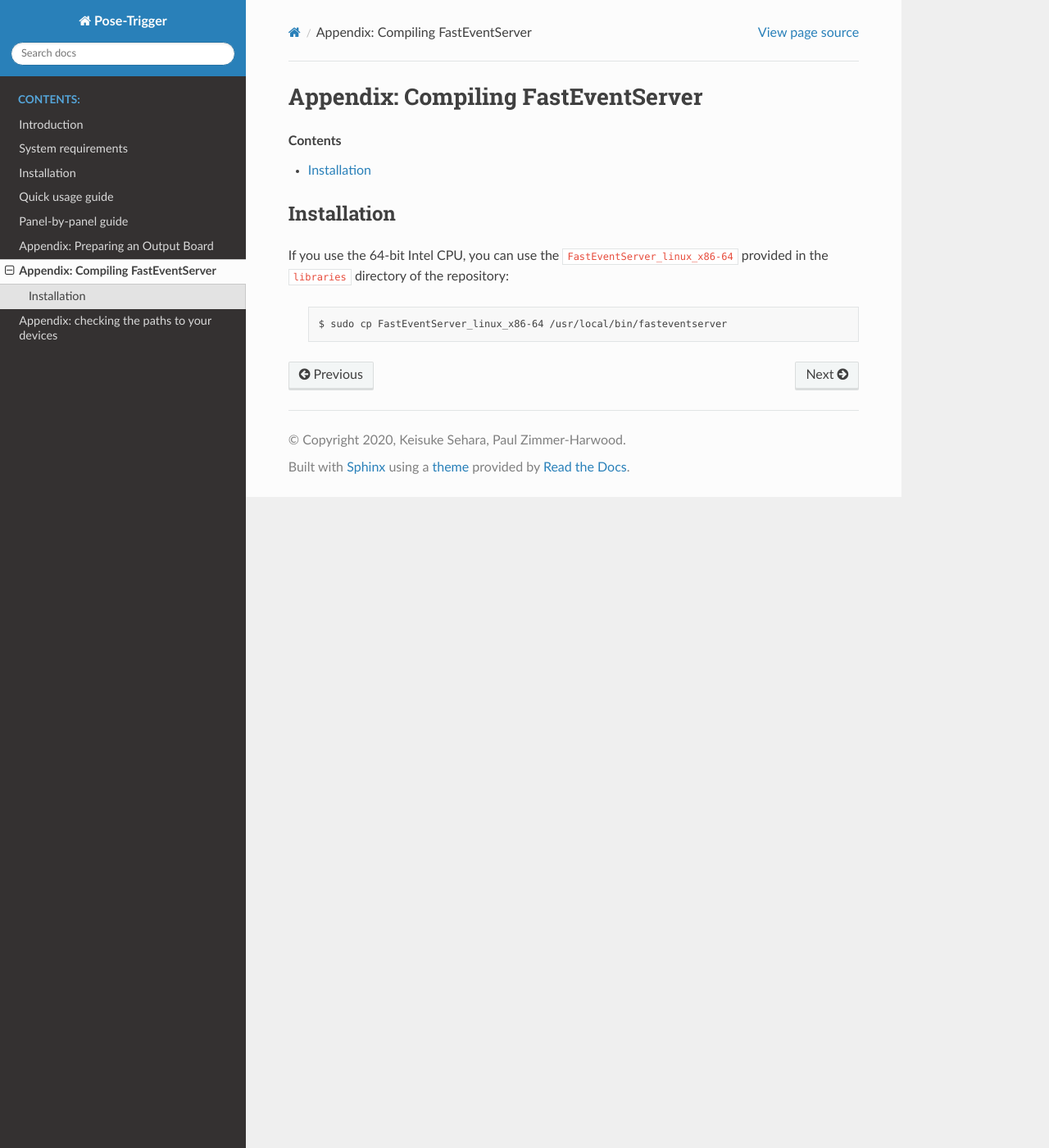
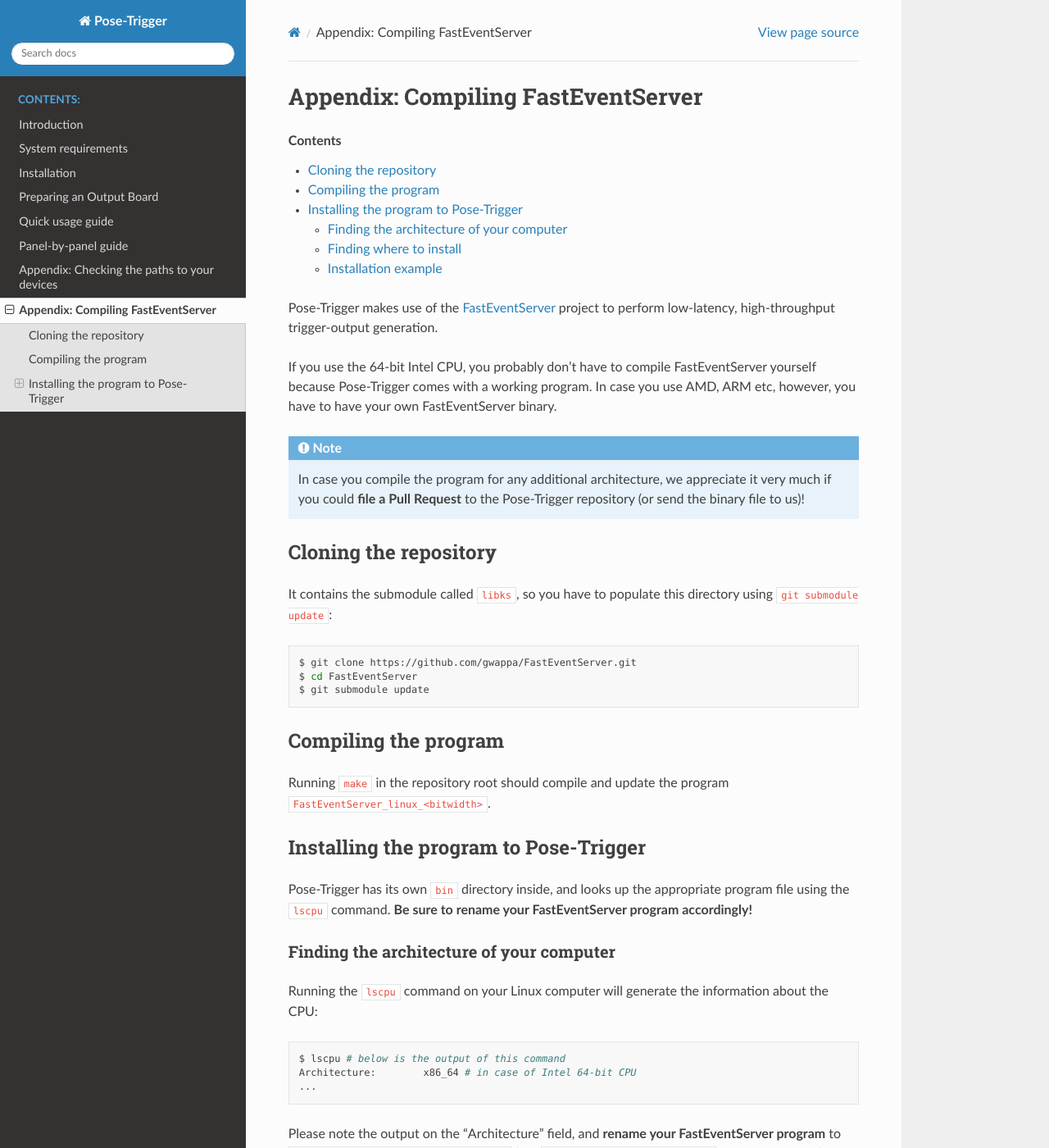
Before and after one commit to gwappa/python-posetrigger, a Sphinx documentation site: the page built from docs/source/fasteventserver.rst, in a window 1280 px wide and 1400 px high. Shown: the whole window at 82% size. Built offline with Sphinx 7.4.7 and the Read the Docs theme 2.0.0, drawn with Linux system fonts in a browser that asks for light colours; some of the changed text lies outside the part shown.

Commit message:
docs: add FastEventServer

```diff
--- a/docs/source/fasteventserver.rst
+++ b/docs/source/fasteventserver.rst
@@ -5,11 +5,70 @@
    :local:
    :depth: 3
 
-Installation
-------------
+Pose-Trigger makes use of the `FastEventServer <https://doi.org/10.5281/zenodo.3843623>`_ project to perform low-latency, high-throughput trigger-output generation.
 
-If you use the 64-bit Intel CPU, you can use the ``FastEventServer_linux_x86-64`` provided in the ``libraries`` directory of the repository:
+If you use the 64-bit Intel CPU, you probably don't have to compile FastEventServer yourself because Pose-Trigger comes with a working program.
+In case you use AMD, ARM etc, however, you have to have your own FastEventServer binary.
 
-   .. code-block:: Bash
+.. note::
 
-       $ sudo cp FastEventServer_linux_x86-64 /usr/local/bin/fasteventserver
+	In case you compile the program for any additional architecture, we appreciate it very much if you could **file a Pull Request** to the Pose-Trigger repository (or send the binary file to us)!
+
+Cloning the repository
+-----------------------
+
+It contains the submodule called ``libks``, so you have to populate this directory using ``git submodule update``:
+
+.. code-block:: Bash
+
+    $ git clone https://github.com/gwappa/FastEventServer.git
+    $ cd FastEventServer
+    $ git submodule update
+
+Compiling the program
+----------------------
+
+Running ``make`` in the repository root should compile and update the program ``FastEventServer_linux_<bitwidth>``.
+
+Installing the program to Pose-Trigger
+---------------------------------------
+
+Pose-Trigger has its own ``bin`` directory inside, and looks up the appropriate program file using the ``lscpu`` command. **Be sure to rename your FastEventServer program accordingly!**
+
+Finding the architecture of your computer
+^^^^^^^^^^^^^^^^^^^^^^^^^^^^^^^^^^^^^^^^^^
+
+Running the ``lscpu`` command on your Linux computer will generate the information about the CPU:
+
+.. code-block:: Bash
+
+    $ lscpu # below is the output of this command
+    Architecture:        x86_64 # in case of Intel 64-bit CPU
+    ...
+
+Please note the output on the "Architecture" field, and **rename your FastEventServer program** to ``FastEventServer_linux_<Architecture>`` (e.g. ``FastEventServer_linux_x86_64`` in the above case).
+
+Finding where to install
+^^^^^^^^^^^^^^^^^^^^^^^^^
+
+As mentioned above, Pose-Trigger looks for its own ``bin`` directory, i.e. ``<path/to/python/posetrigger>/bin``.
+
+You can check out the exact value of ``<path/to/python/posetrigger>`` by running:
+
+.. code-block:: Bash
+
+    $ python -c "import posetrigger; print(posetrigger.__file__)"
+    /home/mouse/anaconda3/envs/posetrigger/lib/python3.7/site-packages/posetrigger/__init__.py
+
+Installation example
+^^^^^^^^^^^^^^^^^^^^^
+
+Together, you can install the FastEventServer binary e.g. by running:
+
+.. code-block:: Bash
+
+    $ make # compile
+    $ CPUARCH=`lscpu | grep Arch | sed -e 's/Architecture: \+/g'` # detect architecture
+    $ ROOTDIR=`python -c "import posetrigger; print(posetrigger.__file__)" | xargs dirname`
+    $ BINDIR="$ROOTDIR/bin" # identify the directory to install
+    $ cp FastEventServer_linux_64bit "$BINDIR/FastEventServer_linux_$CPUARCH" # copy the file
--- a/docs/source/index.rst
+++ b/docs/source/index.rst
@@ -21,11 +21,11 @@
    intro
    requirements
    install
+   outputboards
    quick
    panels
-   outputboards
+   paths
    fasteventserver
-   paths
 
 .. image:: http://i.creativecommons.org/p/zero/1.0/88x31.png
 
--- a/docs/source/outputboards.rst
+++ b/docs/source/outputboards.rst
@@ -1,5 +1,5 @@
-Appendix: Preparing an Output Board
-===================================
+Preparing an Output Board
+==========================
 
 .. contents:: Contents
    :local:
--- a/docs/source/panels.rst
+++ b/docs/source/panels.rst
@@ -140,6 +140,7 @@
     What the panel will look like after launching FastEventServer
 
 .. caution::
+
     For the time being, any errors on the startup of the FastEventServer program
     **will not be reported until it shuts down**.
 
@@ -149,7 +150,7 @@
 
     .. code-block:: Bash
 
-        ***failed to ...
+        ***failed to initialize the output driver: ...
 
     This seems to be the bug on FastEventServer (will be fixed at some point in the future).
 
--- a/docs/source/paths.rst
+++ b/docs/source/paths.rst
@@ -1,4 +1,4 @@
-Appendix: checking the paths to your devices
+Appendix: Checking the paths to your devices
 =============================================
 
 .. contents:: Contents
--- a/docs/source/requirements.rst
+++ b/docs/source/requirements.rst
@@ -17,7 +17,9 @@
 
 3. For a faster working of DeepLabCut, **NVIDIA graphics board with a large amount of RAM** is required.
 
-    .. note:: For example, running DeepLabCut on ResNet-50 requires ~10.6 GB of RAM,
+    .. note::
+
+        For example, running DeepLabCut on ResNet-50 requires ~10.6 GB of RAM,
         so we use `GeForce RTX 2080 Ti`_ that has 11 GB on-board RAM (refer to the :ref:`Reference setup`).
 
 
```
